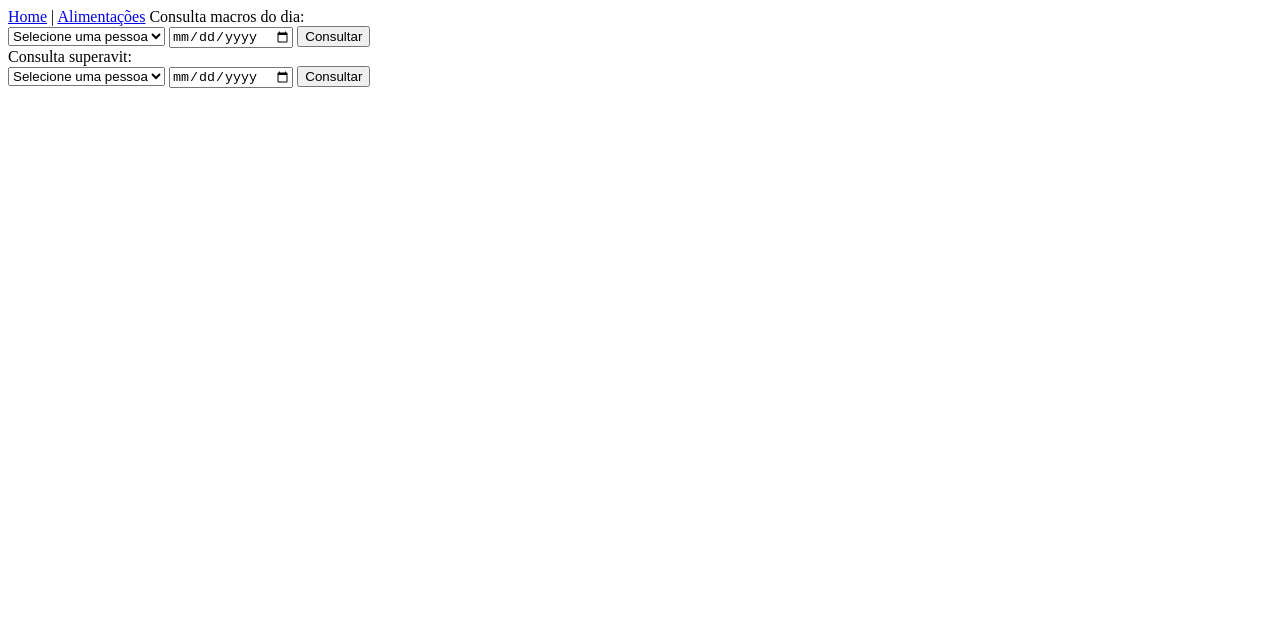
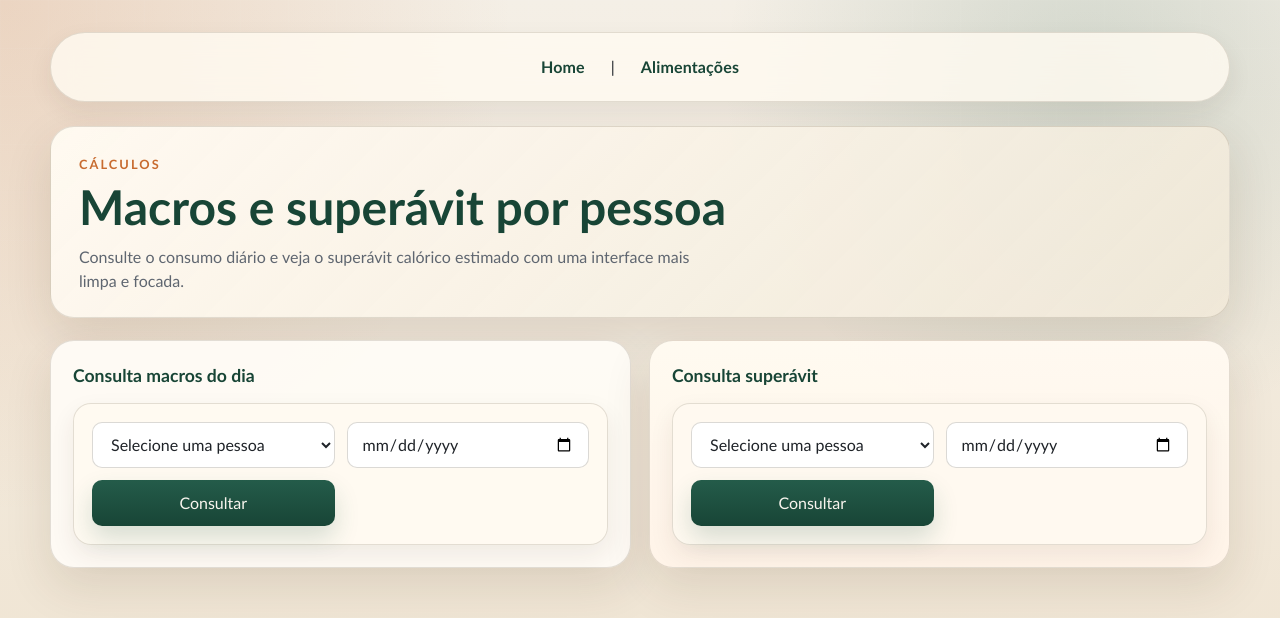
Before and after one commit to JCandreva/trava-lanche, a website: page public/calculos/index.html in a window 1280 px wide. Drawn offline with Linux system fonts and the light colour scheme; no server answers.

Commit message:
adiciona css

```diff
--- a/public/calculos/index.html
+++ b/public/calculos/index.html
@@ -4,6 +4,7 @@
     <meta charset="UTF-8">
     <meta name="viewport" content="width=device-width, initial-scale=1.0">
     <title>Cálculos da pessoa</title>
+    <link rel="stylesheet" href="/styles.css">
     <script>
         document.addEventListener('DOMContentLoaded', () => {
             const consultaMacrosForm = document.getElementById('consulta-macros-form');
@@ -80,11 +81,24 @@
         });
     </script>
 </head>
-<body>
+<body class="page-calc">
     <nav>
         <a href="/">Home</a> |
         <a href="/alimentacao/">Alimentações</a>
-    Consulta macros do dia:
+    </nav>
+
+    <main class="calc-shell">
+        <section class="calc-hero">
+            <p class="eyebrow">Cálculos</p>
+            <h1>Macros e superávit por pessoa</h1>
+            <p>
+                Consulte o consumo diário e veja o superávit calórico estimado com uma interface mais limpa e focada.
+            </p>
+        </section>
+
+        <section class="calc-grid">
+            <article class="calc-card">
+                <h2>Consulta macros do dia</h2>
                 <form id="consulta-macros-form">
                     <select name="nome_pessoa" required>
                         <option value="">Selecione uma pessoa</option>
@@ -93,8 +107,11 @@
                     <input type="date" name="data" required />
                     <button type="submit">Consultar</button>
                 </form>
-    <div id="consulta-macros-result"></div>
-    Consulta superavit:
+                <div id="consulta-macros-result" class="calc-result"></div>
+            </article>
+
+            <article class="calc-card calc-card-accent">
+                <h2>Consulta superávit</h2>
                 <form id="consulta-superavit-form">
                     <select name="nome_pessoa" required>
                         <option value="">Selecione uma pessoa</option>
@@ -103,6 +120,9 @@
                     <input type="date" name="data" required />
                     <button type="submit">Consultar</button>
                 </form>
-    <div id="consulta-superavit-result"></div>
+                <div id="consulta-superavit-result" class="calc-result"></div>
+            </article>
+        </section>
+    </main>
 </body>
 </html>
--- /dev/null
+++ b/public/styles.css
@@ -0,0 +1,383 @@
+:root {
+  color-scheme: light;
+  --bg: #f4efe6;
+  --bg-accent: #efe3d0;
+  --surface: rgba(255, 252, 247, 0.92);
+  --surface-strong: #fffaf1;
+  --text: #1f2328;
+  --muted: #5f6670;
+  --border: rgba(58, 46, 27, 0.14);
+  --shadow: 0 18px 48px rgba(62, 43, 20, 0.12);
+  --shadow-soft: 0 10px 24px rgba(62, 43, 20, 0.08);
+  --primary: #245c4a;
+  --primary-dark: #184536;
+  --primary-contrast: #f8f5ee;
+  --accent: #c86b2f;
+  --accent-soft: rgba(200, 107, 47, 0.14);
+  --radius-xl: 24px;
+  --radius-lg: 18px;
+  --radius-md: 14px;
+  --radius-sm: 10px;
+  --max-width: 1180px;
+}
+
+* {
+  box-sizing: border-box;
+}
+
+html {
+  scroll-behavior: smooth;
+}
+
+body {
+  margin: 0;
+  min-height: 100vh;
+  padding: 32px 20px 56px;
+  color: var(--text);
+  font-family: "Trebuchet MS", "Segoe UI", Arial, sans-serif;
+  line-height: 1.5;
+  background:
+    radial-gradient(circle at top left, rgba(200, 107, 47, 0.2), transparent 34%),
+    radial-gradient(circle at 85% 10%, rgba(36, 92, 74, 0.16), transparent 28%),
+    linear-gradient(180deg, var(--bg) 0%, var(--bg-accent) 100%);
+}
+
+body::before {
+  content: "";
+  position: fixed;
+  inset: 0;
+  pointer-events: none;
+  background-image: linear-gradient(rgba(255, 255, 255, 0.14) 1px, transparent 1px),
+    linear-gradient(90deg, rgba(255, 255, 255, 0.14) 1px, transparent 1px);
+  background-size: 48px 48px;
+  opacity: 0.4;
+  mask-image: linear-gradient(180deg, rgba(0, 0, 0, 0.7), transparent 90%);
+}
+
+body > * {
+  position: relative;
+  z-index: 1;
+}
+
+nav {
+  max-width: var(--max-width);
+  margin: 0 auto 24px;
+  padding: 14px 18px;
+  display: flex;
+  flex-wrap: wrap;
+  gap: 10px;
+  align-items: center;
+  justify-content: center;
+  border: 1px solid var(--border);
+  border-radius: 999px;
+  background: rgba(255, 250, 241, 0.82);
+  box-shadow: var(--shadow-soft);
+  backdrop-filter: blur(14px);
+}
+
+nav a {
+  display: inline-flex;
+  align-items: center;
+  justify-content: center;
+  min-height: 40px;
+  padding: 0 16px;
+  border-radius: 999px;
+  color: var(--primary-dark);
+  text-decoration: none;
+  font-weight: 700;
+  letter-spacing: 0.01em;
+  transition: transform 160ms ease, background-color 160ms ease, color 160ms ease, box-shadow 160ms ease;
+}
+
+nav a:hover,
+nav a:focus-visible {
+  background: var(--primary);
+  color: var(--primary-contrast);
+  transform: translateY(-1px);
+  box-shadow: 0 10px 22px rgba(36, 92, 74, 0.2);
+  outline: none;
+}
+
+body > div,
+body > table,
+body > form,
+body > section {
+  max-width: var(--max-width);
+  margin: 0 auto 20px;
+}
+
+body > div {
+  padding: 22px;
+  border: 1px solid var(--border);
+  border-radius: var(--radius-xl);
+  background: var(--surface);
+  box-shadow: var(--shadow);
+  backdrop-filter: blur(10px);
+}
+
+body > div h3,
+body > section h3,
+body > h3 {
+  margin: 0 0 14px;
+  color: var(--primary-dark);
+  font-size: 1.05rem;
+  letter-spacing: 0.02em;
+}
+
+table {
+  width: 100%;
+  border-collapse: separate;
+  border-spacing: 0;
+  margin: 14px 0 18px;
+  overflow: hidden;
+  border: 1px solid var(--border);
+  border-radius: var(--radius-lg);
+  background: var(--surface-strong);
+  box-shadow: var(--shadow-soft);
+}
+
+thead {
+  background: linear-gradient(180deg, rgba(36, 92, 74, 0.12), rgba(36, 92, 74, 0.06));
+}
+
+th,
+td {
+  padding: 14px 16px;
+  text-align: left;
+  vertical-align: top;
+  border-bottom: 1px solid rgba(58, 46, 27, 0.08);
+}
+
+th {
+  color: var(--primary-dark);
+  font-size: 0.9rem;
+  text-transform: uppercase;
+  letter-spacing: 0.06em;
+}
+
+tbody tr:hover {
+  background: rgba(36, 92, 74, 0.05);
+}
+
+form {
+  display: grid;
+  grid-template-columns: repeat(auto-fit, minmax(180px, 1fr));
+  gap: 12px;
+  padding: 18px;
+  margin: 8px 0 0;
+  border: 1px solid var(--border);
+  border-radius: var(--radius-lg);
+  background: rgba(255, 250, 241, 0.94);
+  box-shadow: var(--shadow-soft);
+}
+
+form select,
+form input,
+form button,
+input,
+select,
+button {
+  font: inherit;
+}
+
+input,
+select {
+  width: 100%;
+  min-height: 46px;
+  padding: 0 14px;
+  border: 1px solid rgba(58, 46, 27, 0.18);
+  border-radius: var(--radius-sm);
+  background: rgba(255, 255, 255, 0.98);
+  color: var(--text);
+  transition: border-color 160ms ease, box-shadow 160ms ease, transform 160ms ease;
+}
+
+input::placeholder {
+  color: #8a8f98;
+}
+
+input:focus,
+select:focus,
+button:focus-visible {
+  outline: none;
+  border-color: rgba(36, 92, 74, 0.65);
+  box-shadow: 0 0 0 4px rgba(36, 92, 74, 0.14);
+}
+
+button {
+  min-height: 46px;
+  padding: 0 18px;
+  border: 0;
+  border-radius: var(--radius-sm);
+  background: linear-gradient(180deg, var(--primary), var(--primary-dark));
+  color: var(--primary-contrast);
+  font-weight: 700;
+  cursor: pointer;
+  box-shadow: 0 12px 24px rgba(36, 92, 74, 0.18);
+  transition: transform 160ms ease, box-shadow 160ms ease, filter 160ms ease;
+}
+
+button:hover {
+  transform: translateY(-1px);
+  filter: brightness(1.03);
+  box-shadow: 0 16px 28px rgba(36, 92, 74, 0.22);
+}
+
+button:active {
+  transform: translateY(0);
+}
+
+button + button,
+input + button,
+select + button {
+  margin-top: 0;
+}
+
+#search-produto,
+#consulta-macros-result,
+#consulta-superavit-result,
+#search-produto-result {
+  max-width: var(--max-width);
+  margin: 16px auto 0;
+}
+
+#search-produto-result > div,
+#consulta-macros-result,
+#consulta-superavit-result {
+  margin-top: 14px;
+  padding: 16px 18px;
+  border: 1px solid var(--border);
+  border-radius: var(--radius-lg);
+  background: rgba(255, 250, 241, 0.9);
+  box-shadow: var(--shadow-soft);
+}
+
+#search-produto-result p,
+#consulta-macros-result p,
+#consulta-superavit-result p {
+  margin: 0.35rem 0;
+}
+
+ul {
+  margin: 0;
+  padding-left: 1.2rem;
+}
+
+li + li {
+  margin-top: 0.4rem;
+}
+
+.page-calc .calc-shell {
+  max-width: var(--max-width);
+  margin: 0 auto;
+}
+
+.page-calc .calc-hero {
+  margin: 0 0 22px;
+  padding: 28px 28px 24px;
+  border: 1px solid var(--border);
+  border-radius: var(--radius-xl);
+  background: linear-gradient(135deg, rgba(255, 250, 241, 0.98), rgba(240, 232, 216, 0.88));
+  box-shadow: var(--shadow);
+}
+
+.page-calc .eyebrow {
+  margin: 0 0 8px;
+  color: var(--accent);
+  font-size: 0.8rem;
+  font-weight: 800;
+  letter-spacing: 0.16em;
+  text-transform: uppercase;
+}
+
+.page-calc .calc-hero h1 {
+  margin: 0;
+  color: var(--primary-dark);
+  font-size: clamp(1.9rem, 4vw, 3rem);
+  line-height: 1.05;
+}
+
+.page-calc .calc-hero p:last-child {
+  max-width: 68ch;
+  margin: 12px 0 0;
+  color: var(--muted);
+}
+
+.page-calc .calc-grid {
+  display: grid;
+  grid-template-columns: repeat(2, minmax(0, 1fr));
+  gap: 18px;
+}
+
+.page-calc .calc-card {
+  padding: 22px;
+  border: 1px solid var(--border);
+  border-radius: var(--radius-xl);
+  background: var(--surface);
+  box-shadow: var(--shadow);
+}
+
+.page-calc .calc-card-accent {
+  background: linear-gradient(180deg, rgba(255, 250, 241, 0.96), rgba(255, 244, 232, 0.96));
+}
+
+.page-calc .calc-card h2 {
+  margin: 0 0 14px;
+  color: var(--primary-dark);
+  font-size: 1.1rem;
+}
+
+.page-calc .calc-result {
+  min-height: 88px;
+}
+
+.page-calc .calc-result:empty {
+  display: none;
+}
+
+.page-calc .calc-result h3 {
+  margin-top: 0;
+}
+
+@media (max-width: 760px) {
+  body {
+    padding: 18px 12px 40px;
+  }
+
+  nav {
+    border-radius: 24px;
+  }
+
+  body > div {
+    padding: 16px;
+  }
+
+  form {
+    grid-template-columns: 1fr;
+    padding: 14px;
+  }
+
+  .page-calc .calc-hero {
+    padding: 20px 18px;
+  }
+
+  .page-calc .calc-grid {
+    grid-template-columns: 1fr;
+  }
+
+  .page-calc .calc-card {
+    padding: 16px;
+  }
+
+  table {
+    display: block;
+    overflow-x: auto;
+    -webkit-overflow-scrolling: touch;
+    white-space: nowrap;
+  }
+
+  th,
+  td {
+    padding: 12px 14px;
+  }
+}
```
Also changed, not shown: public/alimentacao/index.html (+1 -0 lines), public/index.html (+1 -0 lines). Lines whose indentation alone changed are shown as unchanged.
